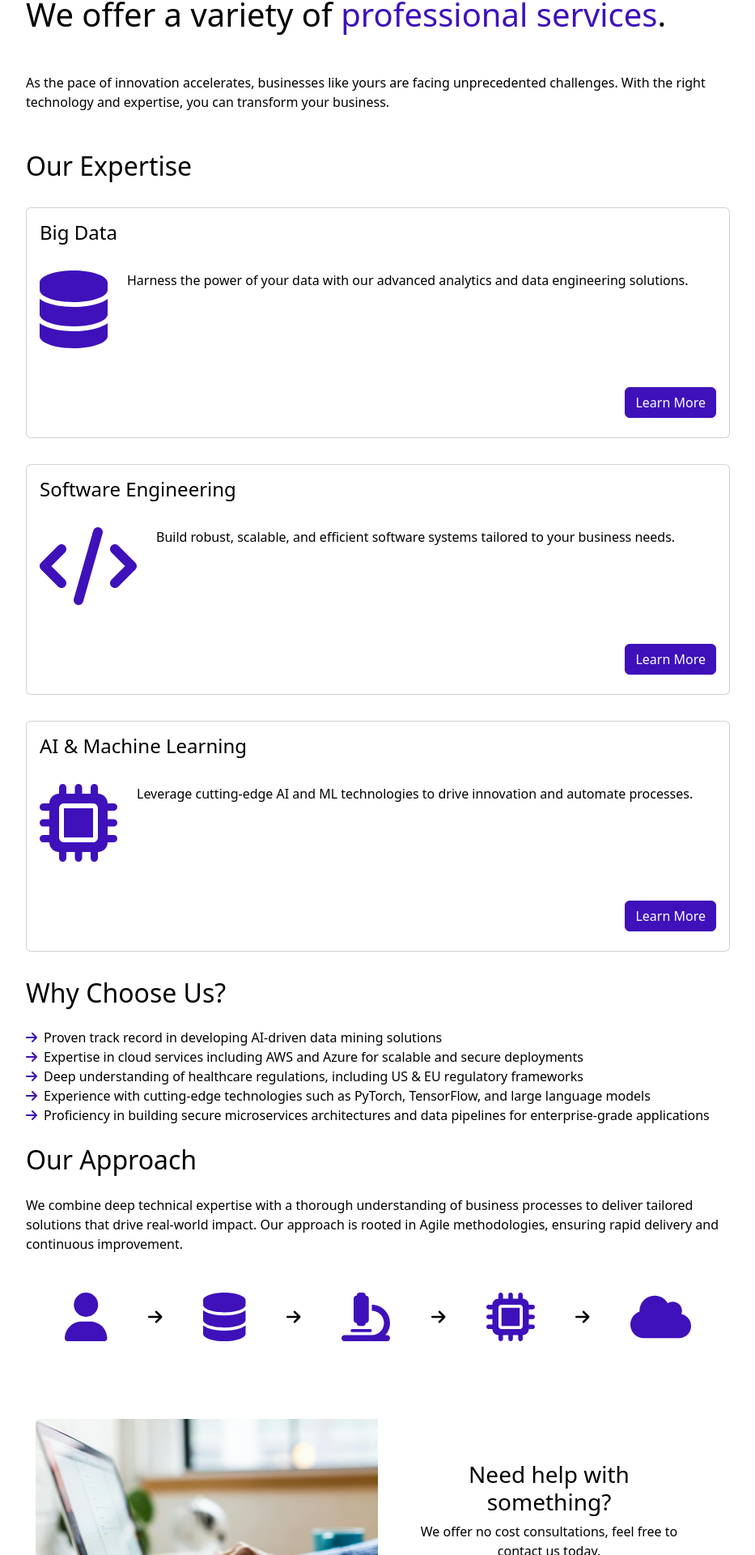
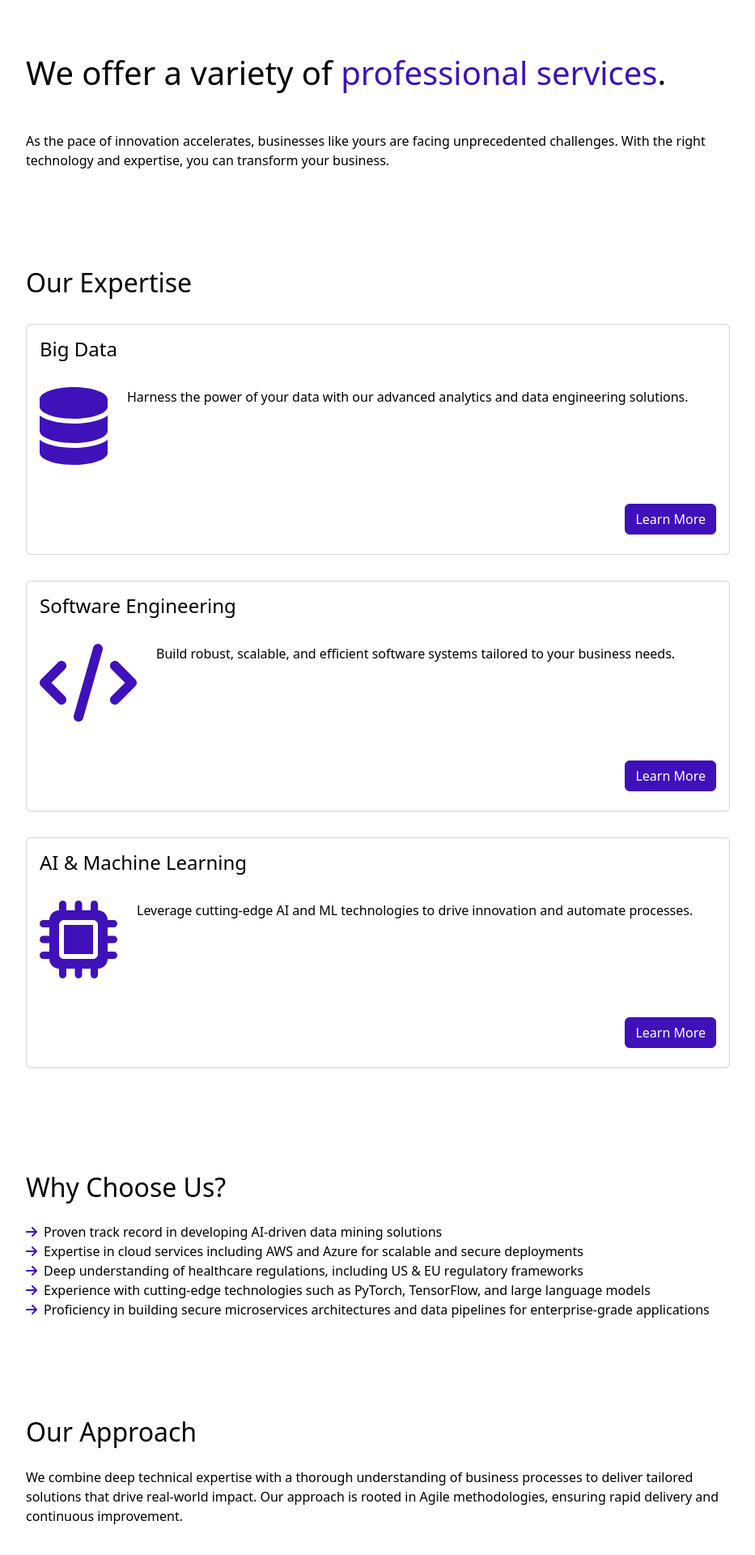
Before and after one commit to alexfromapex/watson-consortia-website, a Next.js app: page / in a window 1280 px wide. Shown: the part 870-2790 px from the top of the page at 81% size, without its empty margins (173-1106 px from the left). Built offline with nearby package versions, Linux system fonts and the light colour scheme.

Commit message:
Scroll animations on home page

```diff
--- a/package.json
+++ b/package.json
@@ -15,9 +15,10 @@
     "@fortawesome/react-fontawesome": "^0.2.2",
     "bootstrap": "^5.3.3",
     "bootstrap-icons": "^1.11.3",
-    "next": "14.2.4",
+    "next": "^14.2.23",
     "react": "^18",
     "react-dom": "^18",
+    "react-waypoint": "^10.3.0",
     "sass": "^1.77.5"
   },
   "devDependencies": {
--- a/src/app/globals.css
+++ b/src/app/globals.css
@@ -4,6 +4,13 @@ html, body {
   overflow-x: hidden;
   margin: 0;
   padding: 0;
+}
+
+/* Custom spacing */
+
+.big-margins {
+  margin-top: 15vh;
+  margin-bottom: 15vh;
 }
 
 /* Animations */
@@ -18,7 +25,7 @@ html, body {
   animation: fadeInLeft 1s ease-in-out;
 }
 .fade-in-top {
-  animation: fadeInTop 1s ease-in-out;
+  animation: fadeInTop 2s ease-in-out;
 }
 
 @keyframes fadeInTop {
--- a/src/app/page.js
+++ b/src/app/page.js
@@ -1,5 +1,5 @@
 "use client";
-import { useEffect } from "react";
+import { useEffect, useState } from "react";
 import './home.css';
 import Link from 'next/link';
 import { FontAwesomeIcon } from '@fortawesome/react-fontawesome';
@@ -12,7 +12,103 @@ import {
   faMicroscope,
   faUser
 } from '@fortawesome/free-solid-svg-icons';
+import { Waypoint } from 'react-waypoint';
 
+const ProfessionalServices = () => {
+  const [opacity, setOpacity] = useState(0);
+  const handleEnter =  () => setOpacity(1);
+  return (
+    <Waypoint onEnter={handleEnter} offset='-50vh'>
+      <section className={`col-xs-12 col-md-12 col-lg-12 col-xl-10 mx-auto big-margins ${ opacity ? 'fade-in-top' : ''}`} style={{ opacity }}>
+      <h1 className="my-5">We offer a variety of <span className="text-primary">professional services</span>. </h1>
+      <p className="my-5">
+        As the pace of innovation accelerates, businesses like yours are facing unprecedented challenges. With the right technology and expertise, you can transform your business.
+      </p>
+    </section>
+    </Waypoint>
+  );
+};
+
+const OurExpertise = () => {
+  const [opacity, setOpacity] = useState(0);
+  const handleEnter = () => setOpacity(1);
+
+  return (
+    <Waypoint onEnter={handleEnter} offset='-50vh'>
+      <section className={`col-xs-12 col-md-12 col-lg-12 col-xl-10 big-margins mx-auto ${opacity ? 'fade-in-top': ''}`} style={{ opacity }}>
+        <h2 className="my-4">Our Expertise</h2>
+        <div className="d-flex conditional-flexing justify-content-between gap-3">
+          <ExpertiseCard
+            icon={<FontAwesomeIcon icon={faDatabase} size="6x" style={{"color":"var(--bs-primary)"}} />}
+            title="Big Data"
+            description="Harness the power of your data with our advanced analytics and data engineering solutions."
+            link="/big-data"
+          />
+          <ExpertiseCard
+            icon={<FontAwesomeIcon icon={faCode} size="6x" style={{"color":"var(--bs-primary)"}} />}
+            title="Software Engineering"
+            description="Build robust, scalable, and efficient software systems tailored to your business needs."
+            reverse
+            link="/software"
+          />
+          <ExpertiseCard
+            icon={<FontAwesomeIcon icon={faMicrochip} size="6x" style={{"color":"var(--bs-primary)", "flexShrink": ""}} />}
+            title="AI & Machine Learning"
+            description="Leverage cutting-edge AI and ML technologies to drive innovation and automate processes."
+            link="ai-ml"
+          />
+        </div>
+      </section>
+    </Waypoint>
+  )
+};
+
+const WhyChooseUs = () => {
+  const [opacity, setOpacity] = useState(0);
+  const handleEnter = () => setOpacity(1);
+
+  return (
+    <Waypoint onEnter={handleEnter} offset='-50vh'>
+      <section className={`col-xs-12 col-md-12 col-lg-12 col-xl-10 big-margins mx-auto ${opacity ? 'fade-in-top' : ''}`}>
+        <h2 className="my-4">Why Choose Us?</h2>
+        <ul className="list-unstyled">
+          <ListItem text="Proven track record in developing AI-driven data mining solutions" />
+          <ListItem text="Expertise in cloud services including AWS and Azure for scalable and secure deployments" />
+          <ListItem text="Deep understanding of healthcare regulations, including US &amp; EU regulatory frameworks" />
+          <ListItem text="Experience with cutting-edge technologies such as PyTorch, TensorFlow, and large language models" />
+          <ListItem text="Proficiency in building secure microservices architectures and data pipelines for enterprise-grade applications" />
+        </ul>
+      </section>
+    </Waypoint>
+  )
+};
+
+const OurApproach = () => {
+  const [opacity, setOpacity] = useState(0);
+  const handleEnter = () => setOpacity(1);
+
+  return (
+    <Waypoint onEnter={handleEnter} offset='-50vh'>
+      <section className={`col-xs-12 col-md-12 col-lg-12 col-xl-10 big-margins mx-auto pb-5 ${opacity ? 'fade-in-top' : ''}`}>
+          <h2 className="my-4">Our Approach</h2>
+          <p>
+            We combine deep technical expertise with a thorough understanding of business processes to deliver tailored solutions that drive real-world impact. Our approach is rooted in Agile methodologies, ensuring rapid delivery and continuous improvement.
+          </p>
+          <div className="mt-5 d-flex justify-content-between align-items-center px-5 approach">
+            <FontAwesomeIcon icon={faUser} style={{ "color": "var(--bs-primary)" }}/>
+            <FontAwesomeIcon icon={faArrowRight} />
+            <FontAwesomeIcon icon={faDatabase} style={{ "color": "var(--bs-primary)" }} />
+            <FontAwesomeIcon icon={faArrowRight} />
+            <FontAwesomeIcon icon={faMicroscope} style={{ "color": "var(--bs-primary)" }} />
+            <FontAwesomeIcon icon={faArrowRight} />
+            <FontAwesomeIcon icon={faMicrochip} style={{ "color": "var(--bs-primary)" }} />
+            <FontAwesomeIcon icon={faArrowRight} />
+            <FontAwesomeIcon icon={faCloud} style={{ "color": "var(--bs-primary)" }}/>
+          </div>
+        </section>
+    </Waypoint>
+  )
+}
 
 const ExpertiseCard = ({ icon, title, description, reverse, link }) => (
   <div className="my-2 card p-3 flex-stretch flex-fill d-flex flex-col">
@@ -37,6 +133,27 @@ const ListItem = ({ text }) => {
     <span>{text}</span>
   </li>
   );
+};
+
+const NeedHelp = () => {
+  const [opacity, setOpacity] = useState(0);
+  const handleEnter = () => setOpacity(1);
+
+  return (
+    <Waypoint onEnter={handleEnter} offset='-60vh'>
+      <section className={`col-xs-12 col-md-12 col-lg-12 col-xl-10 d-flex flex-row flex-wrap container big-margins mb-3 mx-auto mt-5 pb-5 align-items-center ${opacity ? 'fade-in-top' : ''}`}>
+        <div className="col-xs-6 col-sm-6 col-md-12 col-lg-6">
+          <img className="img-fluid w-100" src="assets/send-mail.jpg" alt="" />
+        </div>
+        <div className="col-xs-6 col-sm-6 col-md-12 col-lg-6 p-5">
+          <div className="d-flex flex-row flex-wrap text-center justify-content-center align-items-center">
+            <h3>Need help with something?</h3><p>We offer no cost consultations, feel free to contact us today.</p>
+            <Link className="btn btn-primary col-md-6 mx-3" href="/contact-us">Get Started</Link>
+          </div>
+        </div>
+      </section>
+    </Waypoint>
+  )
 };
 
 export default function Home() {
@@ -74,79 +191,14 @@ export default function Home() {
           </div>
             <div className="container align-items-center px-5 fade-in-top pb-5 justify-content-center">
 {/* BEGIN */}
-                <section className="col-xs-12 col-md-12 col-lg-12 col-xl-10 mx-auto mb-5">
-                  <h1 className="my-5">We offer a variety of <span className="text-primary">professional services</span>. </h1>
-                  <p className="my-5">
-                    As the pace of innovation accelerates, businesses like yours are facing unprecedented challenges. With the right technology and expertise, you can transform your business.
-                  </p>
-                </section>
-                <section className="col-xs-12 col-md-12 col-lg-12 col-xl-10 mt-5 mx-auto">
-                  <h2 className="my-4">Our Expertise</h2>
-                  <div className="d-flex conditional-flexing justify-content-between gap-3">
-                    <ExpertiseCard
-                      icon={<FontAwesomeIcon icon={faDatabase} size="6x" style={{"color":"var(--bs-primary)"}} />}
-                      title="Big Data"
-                      description="Harness the power of your data with our advanced analytics and data engineering solutions."
-                      link="/big-data"
-                    />
-                    <ExpertiseCard
-                      icon={<FontAwesomeIcon icon={faCode} size="6x" style={{"color":"var(--bs-primary)"}} />}
-                      title="Software Engineering"
-                      description="Build robust, scalable, and efficient software systems tailored to your business needs."
-                      reverse
-                      link="/software"
-                    />
-                    <ExpertiseCard
-                      icon={<FontAwesomeIcon icon={faMicrochip} size="6x" style={{"color":"var(--bs-primary)", "flexShrink": ""}} />}
-                      title="AI & Machine Learning"
-                      description="Leverage cutting-edge AI and ML technologies to drive innovation and automate processes."
-                      link="ai-ml"
-                    />
-                  </div>
-                </section>
-
-                <section className="col-xs-12 col-md-12 col-lg-12 col-xl-10 mx-auto fade-in-top">
-                  <h2 className="my-4">Why Choose Us?</h2>
-                  <ul className="list-unstyled">
-                    <ListItem text="Proven track record in developing AI-driven data mining solutions" />
-                    <ListItem text="Expertise in cloud services including AWS and Azure for scalable and secure deployments" />
-                    <ListItem text="Deep understanding of healthcare regulations, including US &amp; EU regulatory frameworks" />
-                    <ListItem text="Experience with cutting-edge technologies such as PyTorch, TensorFlow, and large language models" />
-                    <ListItem text="Proficiency in building secure microservices architectures and data pipelines for enterprise-grade applications" />
-                  </ul>
-                </section>
-
-                <section className="col-xs-12 col-md-12 col-lg-12 col-xl-10 mx-auto fade-in-top pb-5">
-                  <h2 className="my-4">Our Approach</h2>
-                  <p>
-                    We combine deep technical expertise with a thorough understanding of business processes to deliver tailored solutions that drive real-world impact. Our approach is rooted in Agile methodologies, ensuring rapid delivery and continuous improvement.
-                  </p>
-                  <div className="mt-5 d-flex justify-content-between align-items-center px-5 approach">
-                    <FontAwesomeIcon icon={faUser} style={{ "color": "var(--bs-primary)" }}/>
-                    <FontAwesomeIcon icon={faArrowRight} />
-                    <FontAwesomeIcon icon={faDatabase} style={{ "color": "var(--bs-primary)" }} />
-                    <FontAwesomeIcon icon={faArrowRight} />
-                    <FontAwesomeIcon icon={faMicroscope} style={{ "color": "var(--bs-primary)" }} />
-                    <FontAwesomeIcon icon={faArrowRight} />
-                    <FontAwesomeIcon icon={faMicrochip} style={{ "color": "var(--bs-primary)" }} />
-                    <FontAwesomeIcon icon={faArrowRight} />
-                    <FontAwesomeIcon icon={faCloud} style={{ "color": "var(--bs-primary)" }}/>
-                  </div>
-                </section>
+                {<ProfessionalServices />}
+                {<OurExpertise />}
+                {<WhyChooseUs />}
+                {<OurApproach />}
 
 {/* END */}
 
-                <section className="col-xs-12 col-md-12 col-lg-12 col-xl-10 d-flex flex-row flex-wrap container mx-auto mt-5 fade-in-top pb-5 align-items-center">
-                  <div className="col-xs-6 col-sm-6 col-md-12 col-lg-6">
-                    <img className="img-fluid w-100" src="assets/send-mail.jpg" alt="" />
-                  </div>
-                  <div className="col-xs-6 col-sm-6 col-md-12 col-lg-6 p-5">
-                    <div className="d-flex flex-row flex-wrap text-center justify-content-center align-items-center">
-                      <h3>Need help with something?</h3><p>We offer no cost consultations, feel free to contact us today.</p>
-                      <Link className="btn btn-primary col-md-6 mx-3" href="/contact-us">Get Started</Link>
-                    </div>
-                  </div>
-                </section>
+                {<NeedHelp />}
 
             </div>
         </main>
```
Also changed, not shown: src/app/home.js (+4 -4 lines), 2 other files (tests, documents, lock files or other folders).
